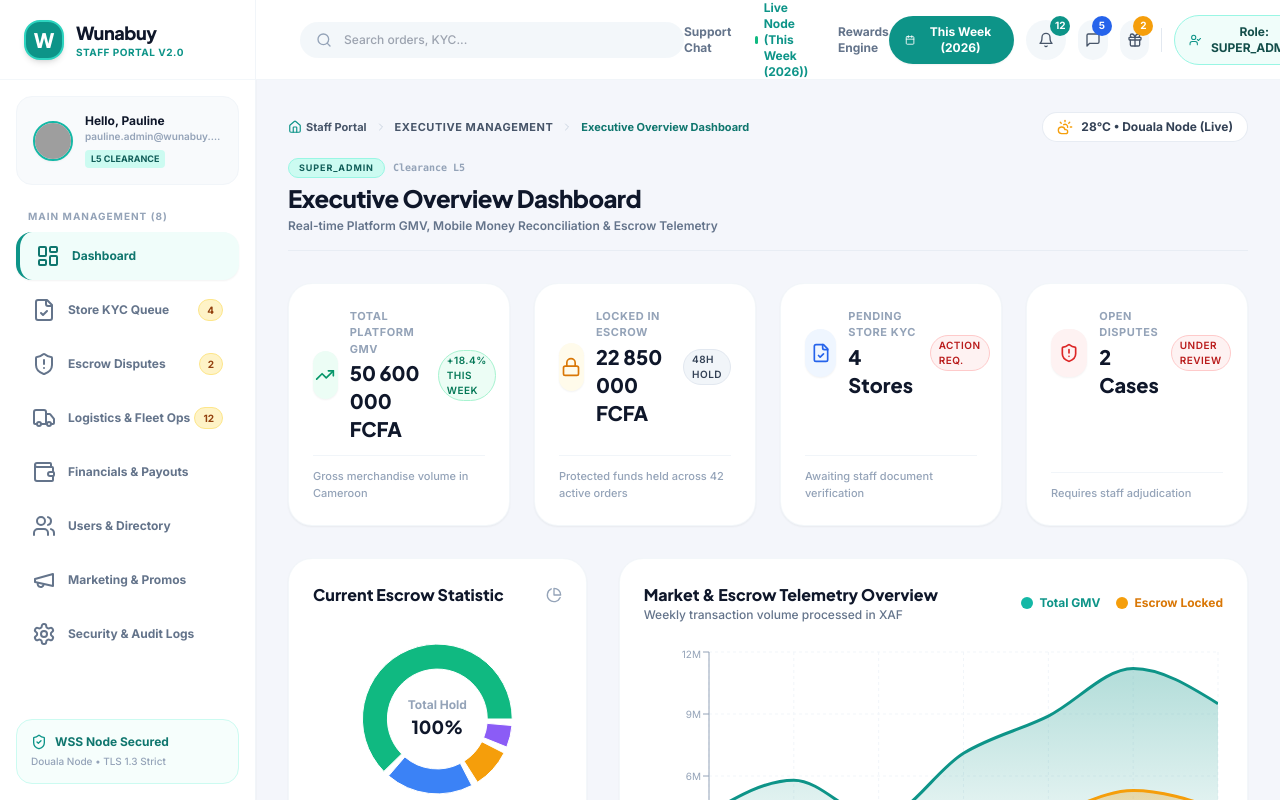
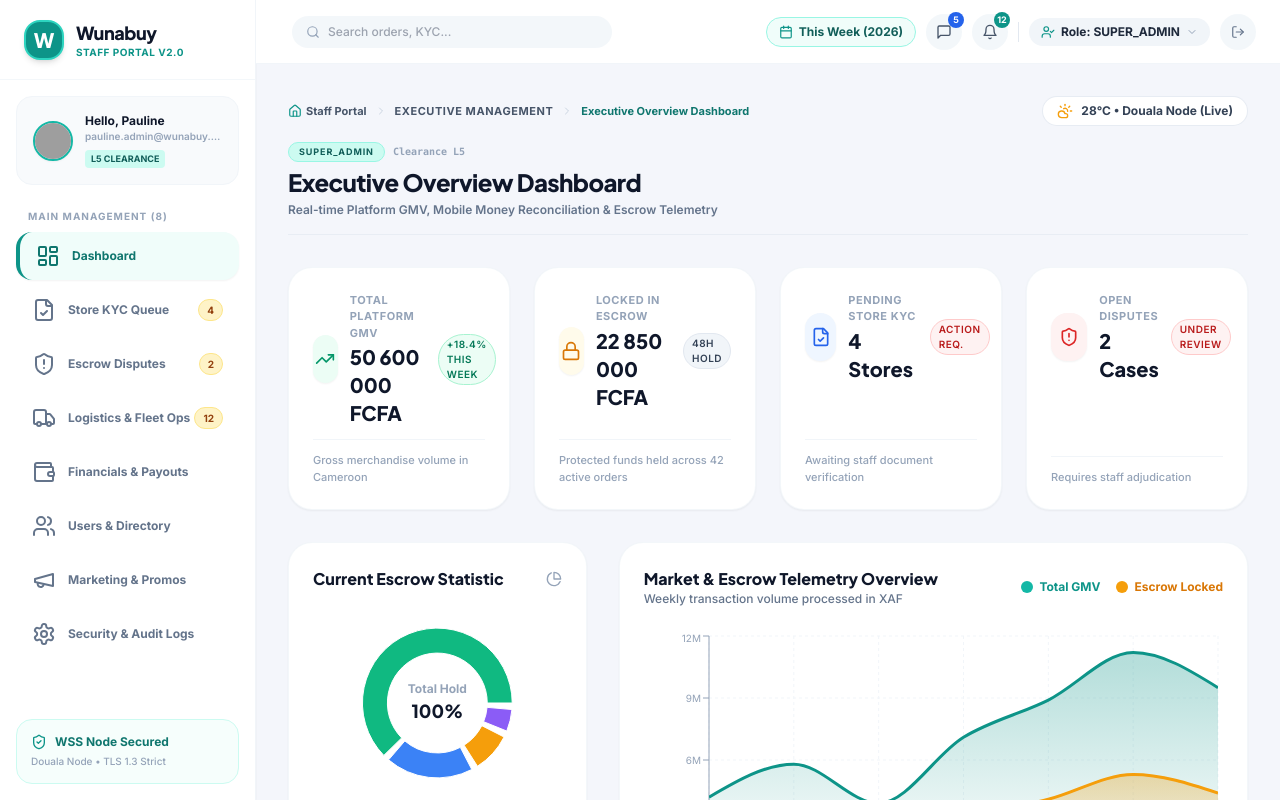
Before and after one commit to forku-brandon/wunabuy, a React (Vite) app in the folder staff-portal/: page / in a window 1280 px wide. Built offline with nearby package versions, Linux system fonts and the light colour scheme; grey boxes are pictures that could not be loaded.

Commit message:
style(staff-portal): de-congest top navigation bar layout and streamline action controls

```diff
--- a/staff-portal/src/components/layout/Header.tsx
+++ b/staff-portal/src/components/layout/Header.tsx
@@ -3,14 +3,13 @@
   Search,
   Bell,
   LogOut,
-  ShieldCheck,
   UserCheck,
   ChevronDown,
   Calendar,
   MessageSquare,
-  Gift,
   Menu,
   Send,
+  Sparkles,
 } from 'lucide-react';
 import { useStaffAuth, DEMO_STAFF_PERSONAS } from '../../stores/staffAuthStore';
 import { Modal } from '../ui/Modal';
@@ -27,7 +26,6 @@
   // Header Interactive Modals & Drawers State
   const [notificationsOpen, setNotificationsOpen] = useState(false);
   const [chatOpen, setChatOpen] = useState(false);
-  const [rewardsOpen, setRewardsOpen] = useState(false);
   const [filterPeriodOpen, setFilterPeriodOpen] = useState(false);
 
   const [selectedPeriod, setSelectedPeriod] = useState('This Week (2026)');
@@ -58,61 +56,64 @@
   };
 
   return (
-    <header className="h-20 bg-white border-b border-slate-100 px-4 sm:px-8 flex items-center justify-between flex-shrink-0 relative z-30 shadow-xs">
-      {/* Left: Mobile Hamburger Toggle + Search Bar */}
-      <div className="flex items-center space-x-3 flex-1 max-w-lg">
+    <header className="h-16 bg-white border-b border-slate-100 px-4 sm:px-6 flex items-center justify-between flex-shrink-0 relative z-30 shadow-xs">
+      {/* Left: Mobile Menu Toggle + Clean Compact Search Bar */}
+      <div className="flex items-center space-x-3">
         {/* Mobile Hamburger Toggle Button */}
         {onToggleMobileSidebar && (
           <button
             onClick={onToggleMobileSidebar}
-            className="lg:hidden p-2.5 text-slate-600 hover:bg-slate-100 rounded-full transition-colors"
+            className="lg:hidden p-2 text-slate-600 hover:bg-slate-100 rounded-full transition-colors"
             title="Open Mobile Navigation Menu"
           >
             <Menu className="w-5 h-5" />
           </button>
         )}
 
-        {/* Responsive Search Input */}
-        <div className="w-full max-w-xs sm:max-w-sm lg:w-96 relative">
-          <Search className="w-4 h-4 absolute left-3.5 sm:left-4 top-1/2 -translate-y-1/2 text-slate-400" />
+        {/* Clean Compact Search Bar */}
+        <div className="w-44 sm:w-64 lg:w-80 relative">
+          <Search className="w-3.5 h-3.5 absolute left-3.5 top-1/2 -translate-y-1/2 text-slate-400" />
           <input
             type="text"
             placeholder="Search orders, KYC..."
-            className="w-full pl-9 sm:pl-11 pr-4 py-2 sm:py-2.5 text-xs bg-slate-100/80 border-none rounded-full focus:outline-none focus:ring-2 focus:ring-teal-500 focus:bg-white transition-all font-medium"
+            className="w-full pl-9 pr-3 py-1.5 sm:py-2 text-xs bg-slate-100/80 border-none rounded-full focus:outline-none focus:ring-2 focus:ring-teal-500 focus:bg-white transition-all font-medium"
           />
         </div>
       </div>
 
-      {/* Center: Top Bar Quick Links (Desktop only) */}
-      <div className="hidden xl:flex items-center space-x-6 text-xs font-bold text-slate-500">
-        <span className="hover:text-slate-900 cursor-pointer" onClick={() => setChatOpen(true)}>Support Chat</span>
-        <span className="flex items-center text-teal-600 font-extrabold cursor-pointer" onClick={() => setFilterPeriodOpen(true)}>
-          <span className="w-2 h-2 rounded-full bg-emerald-500 mr-1.5 animate-pulse" />
-          Live Node ({selectedPeriod})
-        </span>
-        <span className="hover:text-slate-900 cursor-pointer" onClick={() => setRewardsOpen(true)}>Rewards Engine</span>
-      </div>
-
-      {/* Right: Actions Group */}
-      <div className="flex items-center space-x-2 sm:space-x-3">
+      {/* Right: Streamlined Action Buttons (No Crowded Center Text Links) */}
+      <div className="flex items-center space-x-2.5">
         {/* Date Filter Pill Button */}
         <button
           onClick={() => setFilterPeriodOpen(true)}
-          className="hidden md:flex items-center space-x-2 px-3.5 py-1.5 sm:px-4 sm:py-2 rounded-full bg-teal-600 text-white text-xs font-bold shadow-sm hover:bg-teal-700 transition-colors"
+          className="hidden sm:flex items-center space-x-1.5 px-3 py-1.5 rounded-full bg-teal-50 border border-teal-200 text-teal-800 text-xs font-bold hover:bg-teal-100 transition-colors shadow-xs"
         >
-          <Calendar className="w-3.5 h-3.5" />
+          <Calendar className="w-3.5 h-3.5 text-teal-600" />
           <span>{selectedPeriod}</span>
         </button>
 
-        {/* Action Icon 1: Bell Notifications */}
+        {/* Action Icon 1: Support Chat */}
+        <button
+          onClick={() => setChatOpen(true)}
+          className="w-9 h-9 rounded-full bg-slate-100/80 hover:bg-slate-200/80 flex items-center justify-center text-slate-600 relative transition-colors"
+          title="Staff Support Chat"
+        >
+          <MessageSquare className="w-4 h-4" />
+          <span className="absolute -top-0.5 -right-0.5 w-4 h-4 bg-blue-600 text-white font-extrabold text-[9px] rounded-full flex items-center justify-center shadow-xs">
+            5
+          </span>
+        </button>
+
+        {/* Action Icon 2: Bell Notifications */}
         <div className="relative">
           <button
             onClick={() => setNotificationsOpen(!notificationsOpen)}
-            className="w-9 h-9 sm:w-10 sm:h-10 rounded-full bg-slate-100/80 hover:bg-slate-200/80 flex items-center justify-center text-slate-600 relative transition-colors"
+            className="w-9 h-9 rounded-full bg-slate-100/80 hover:bg-slate-200/80 flex items-center justify-center text-slate-600 relative transition-colors"
+            title="Notifications & Operational Alerts"
           >
             <Bell className="w-4 h-4" />
             {notificationsCount > 0 && (
-              <span className="absolute -top-1 -right-1 w-4.5 h-4.5 sm:w-5 sm:h-5 bg-teal-600 text-white font-extrabold text-[9px] sm:text-[10px] rounded-full flex items-center justify-center shadow-xs">
+              <span className="absolute -top-0.5 -right-0.5 w-4 h-4 bg-teal-600 text-white font-extrabold text-[9px] rounded-full flex items-center justify-center shadow-xs">
                 {notificationsCount}
               </span>
             )}
@@ -149,40 +150,18 @@
           )}
         </div>
 
-        {/* Action Icon 2: Chat Messages */}
-        <button
-          onClick={() => setChatOpen(true)}
-          className="hidden sm:flex w-9 h-9 sm:w-10 sm:h-10 rounded-full bg-slate-100/80 hover:bg-slate-200/80 items-center justify-center text-slate-600 relative transition-colors"
-        >
-          <MessageSquare className="w-4 h-4" />
-          <span className="absolute -top-1 -right-1 w-4.5 h-4.5 sm:w-5 sm:h-5 bg-blue-600 text-white font-extrabold text-[9px] sm:text-[10px] rounded-full flex items-center justify-center shadow-xs">
-            5
-          </span>
-        </button>
+        <div className="h-5 w-px bg-slate-200 mx-0.5" />
 
-        {/* Action Icon 3: Rewards/Gifts */}
-        <button
-          onClick={() => setRewardsOpen(true)}
-          className="hidden sm:flex w-9 h-9 sm:w-10 sm:h-10 rounded-full bg-slate-100/80 hover:bg-slate-200/80 items-center justify-center text-slate-600 relative transition-colors"
-        >
-          <Gift className="w-4 h-4" />
-          <span className="absolute -top-1 -right-1 w-4.5 h-4.5 sm:w-5 sm:h-5 bg-amber-500 text-white font-extrabold text-[9px] sm:text-[10px] rounded-full flex items-center justify-center shadow-xs">
-            2
-          </span>
-        </button>
-
-        <div className="h-6 w-px bg-slate-200 mx-0.5 sm:mx-1" />
-
-        {/* DEMO RBAC PERSONA SWITCHER DROPDOWN */}
+        {/* DEMO RBAC PERSONA SWITCHER DROPDOWN (Sleek Compact Pill) */}
         <div className="relative">
           <button
             onClick={() => setIsPersonaMenuOpen(!isPersonaMenuOpen)}
-            className="flex items-center space-x-1.5 px-3 py-1.5 sm:px-3.5 sm:py-2 rounded-full bg-teal-50 border border-teal-200 text-teal-900 text-[11px] sm:text-xs font-bold hover:bg-teal-100 transition-colors"
+            className="flex items-center space-x-1.5 px-3 py-1.5 rounded-full bg-slate-100 hover:bg-slate-200/80 text-slate-800 text-[11px] sm:text-xs font-bold transition-colors"
           >
-            <UserCheck className="w-3.5 h-3.5 sm:w-4 sm:h-4 text-teal-600" />
-            <span className="hidden sm:inline">Role: <strong className="font-extrabold">{user?.staff_department_role}</strong></span>
-            <span className="sm:hidden font-extrabold">{user?.staff_department_role.split('_')[0]}</span>
-            <ChevronDown className="w-3 h-3 sm:w-3.5 sm:h-3.5 text-teal-600" />
+            <UserCheck className="w-3.5 h-3.5 text-teal-600" />
+            <span className="hidden md:inline">Role: <strong className="font-extrabold">{user?.staff_department_role}</strong></span>
+            <span className="md:hidden font-extrabold">{user?.staff_department_role.split('_')[0]}</span>
+            <ChevronDown className="w-3 h-3 text-slate-400" />
           </button>
 
           {isPersonaMenuOpen && (
@@ -222,13 +201,13 @@
           )}
         </div>
 
-        {/* Logout Button */}
+        {/* Logout Icon Button */}
         <button
           onClick={logout}
           title="Sign out of Staff Portal"
-          className="w-9 h-9 sm:w-10 sm:h-10 rounded-full bg-slate-100/80 hover:bg-red-50 hover:text-red-600 flex items-center justify-center text-slate-500 transition-colors"
+          className="w-9 h-9 rounded-full bg-slate-100/80 hover:bg-red-50 hover:text-red-600 flex items-center justify-center text-slate-500 transition-colors"
         >
-          <LogOut className="w-4 h-4" />
+          <LogOut className="w-3.5 h-3.5" />
         </button>
       </div>
 
@@ -285,23 +264,6 @@
           </form>
         </div>
       </Modal>
-
-      {/* MERCHANT REWARDS & INCENTIVES MODAL */}
-      <Modal isOpen={rewardsOpen} onClose={() => setRewardsOpen(false)} title="Merchant & Transporter Reward Campaigns">
-        <div className="space-y-4 text-xs">
-          <div className="p-4 bg-amber-50 border border-amber-200 rounded-2xl">
-            <span className="px-2 py-0.5 rounded text-[9px] font-extrabold bg-amber-200 text-amber-900 uppercase">ACTIVE CAMPAIGN</span>
-            <h4 className="text-sm font-extrabold text-amber-950 mt-1">Zero Escrow Fee Promotion (Douala Merchants)</h4>
-            <p className="text-amber-800 text-[11px] mt-0.5">Top 50 merchants with 4.9★ rating receive 0% commission on orders over 100k FCFA.</p>
-          </div>
-
-          <div className="flex justify-end pt-2 border-t border-slate-100">
-            <Button variant="outline" onClick={() => setRewardsOpen(false)}>
-              Close
-            </Button>
-          </div>
-        </div>
-      </Modal>
     </header>
   );
 };
```
